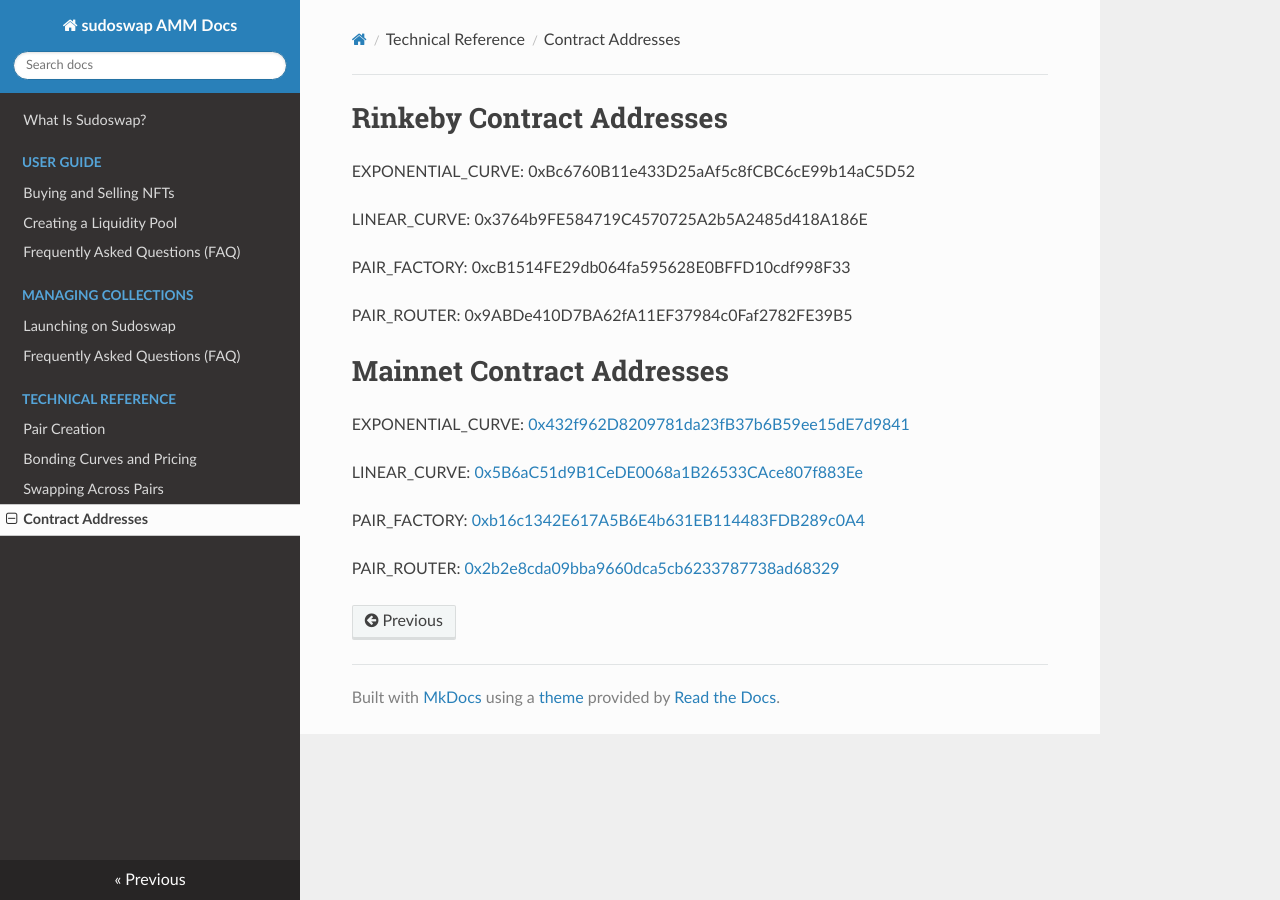
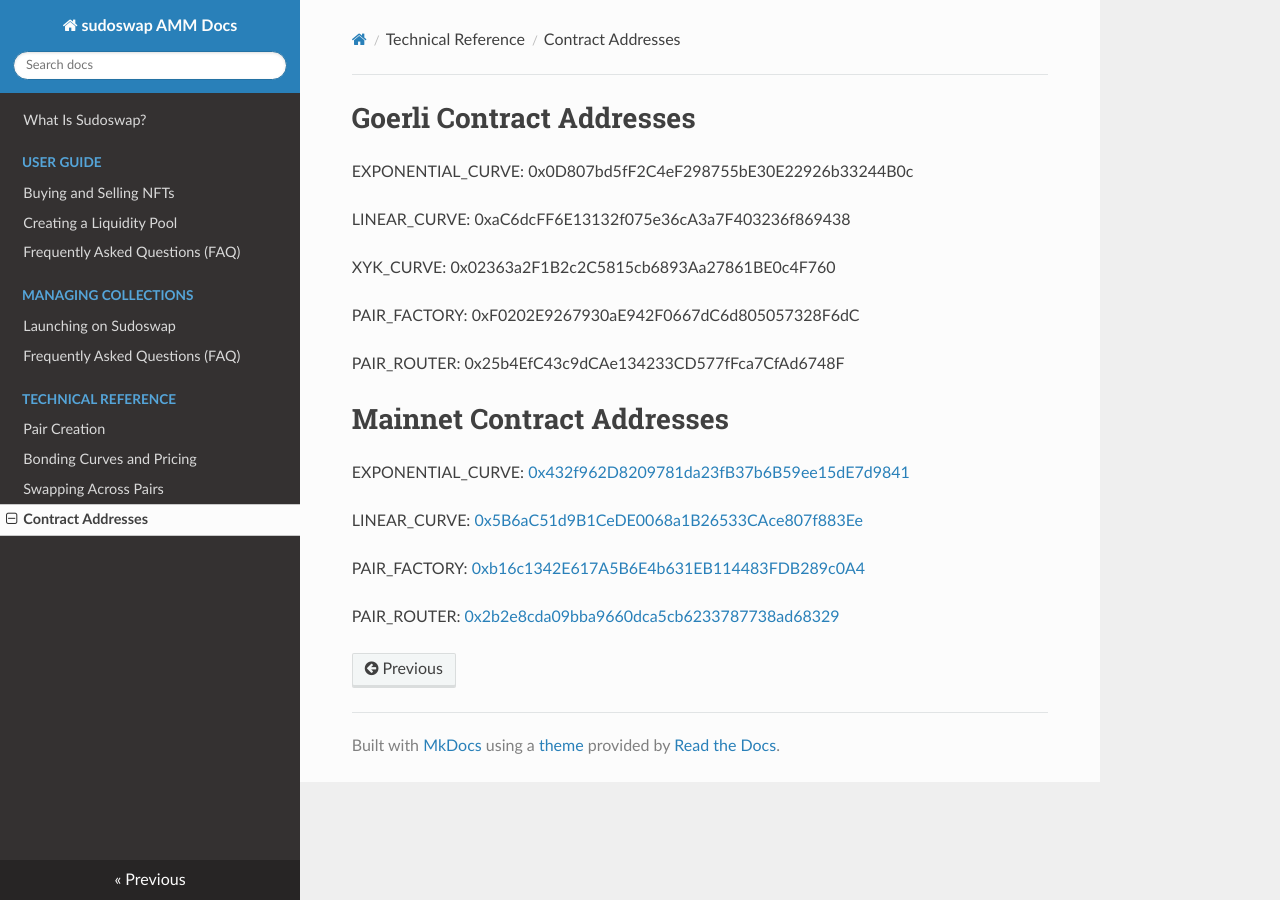
Before and after one commit to sudoswap/lssvm-docs, an MkDocs documentation site: the page built from docs/reference/contracts.md, in a window 1280 px wide. Built offline with MkDocs 1.6.1, drawn with Linux system fonts in a browser that asks for light colours; nearby versions of some CDN libraries.

Commit message:
add goerli addresses

```diff
--- a/docs/reference/contracts.md
+++ b/docs/reference/contracts.md
@@ -1,12 +1,15 @@
-# Rinkeby Contract Addresses
+# Goerli Contract Addresses
 
-EXPONENTIAL_CURVE: 0xBc6760B11e433D25aAf5c8fCBC6cE99b14aC5D52
+EXPONENTIAL_CURVE: 0x0D807bd5fF2C4eF298755bE30E22926b33244B0c
 
-LINEAR_CURVE: 0x3764b9FE584719C4570725A2b5A2485d418A186E
+LINEAR_CURVE: 0xaC6dcFF6E13132f075e36cA3a7F403236f869438
 
-PAIR_FACTORY: 0xcB1514FE29db064fa595628E0BFFD10cdf998F33
+XYK_CURVE:
+0x02363a2F1B2c2C5815cb6893Aa27861BE0c4F760
 
-PAIR_ROUTER: 0x9ABDe410D7BA62fA11EF37984c0Faf2782FE39B5
+PAIR_FACTORY: 0xF0202E9267930aE942F0667dC6d805057328F6dC
+
+PAIR_ROUTER: 0x25b4EfC43c9dCAe134233CD577fFca7CfAd6748F
 
 # Mainnet Contract Addresses
 
```
Also changed, not shown: site/reference/contracts/index.html.
